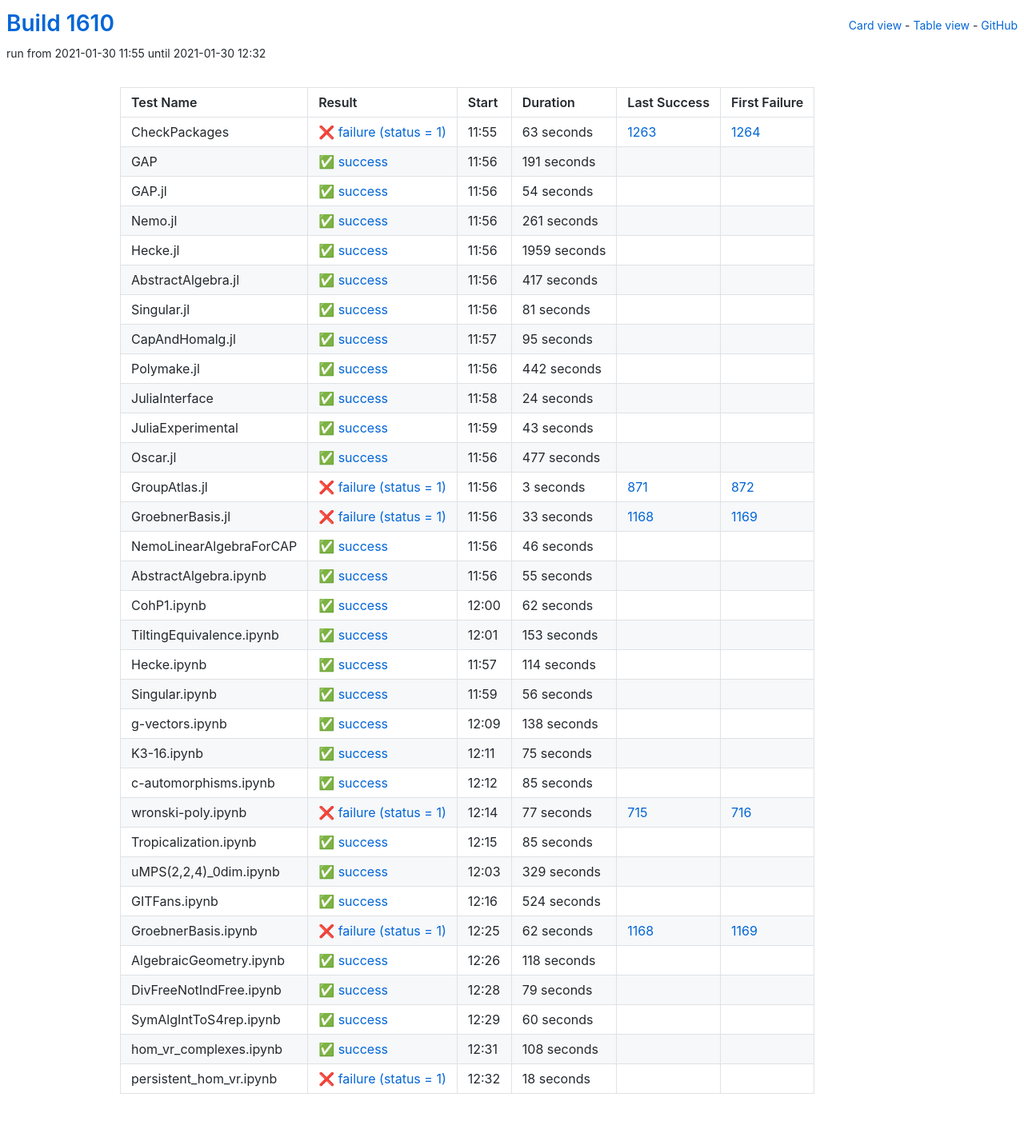
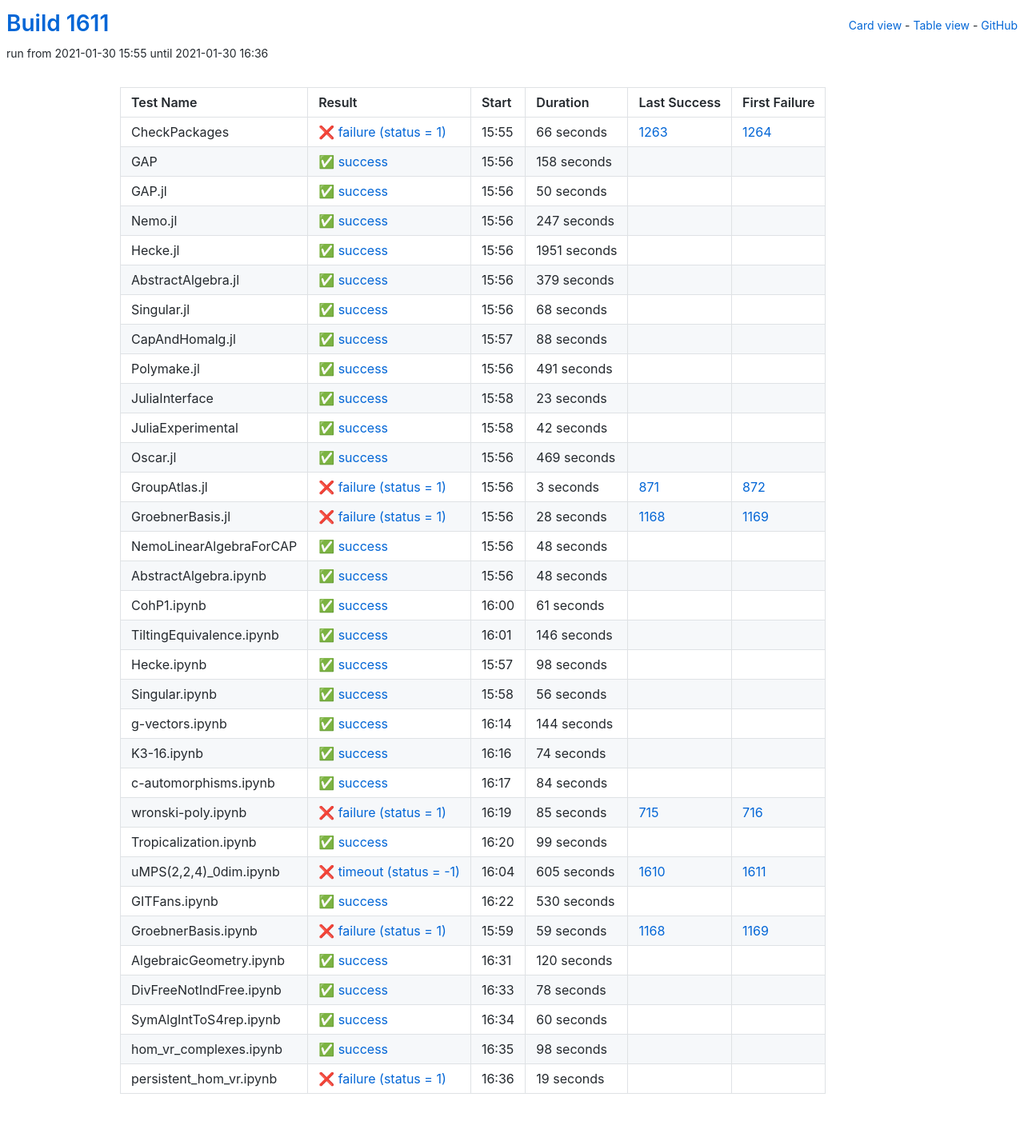
Before and after one commit to oscar-system/oscar-ci-status-stable, a Jekyll site: the page built from table.html, in a window 1280 px wide. Shown: the whole page at 80% size. Built offline with Jekyll 4.4.1, drawn with Linux system fonts in a browser that asks for light colours.

Commit message:
Build #1611

```diff
--- a/_data/ci.yml
+++ b/_data/ci.yml
@@ -1,6 +1,6 @@
 ---
-build: 1610
-build_url: https://oscarci.mathematik.uni-kl.de/job/oscar-stable/1610/
+build: 1611
+build_url: https://oscarci.mathematik.uni-kl.de/job/oscar-stable/1611/
 job: oscar-stable
 organization: oscar-system
 repo: oscar-ci-status-stable
@@ -8,152 +8,152 @@ repourl: https://github.com/oscar-system/oscar-ci-status-stable
 tests:
 - name: CheckPackages
   id: checkpackages
-  log: https://oscarci.mathematik.uni-kl.de/job/oscar-stable/1610/artifact/logs/build-1610/CheckPackages.log
-  start: 2021-01-30 11:55
+  log: https://oscarci.mathematik.uni-kl.de/job/oscar-stable/1611/artifact/logs/build-1611/CheckPackages.log
+  start: 2021-01-30 15:55
   success: false
   exitcode: 1
   status: failure
-  duration: 63
+  duration: 66
   last_success: 1263
   last_success_url: https://oscarci.mathematik.uni-kl.de/job/oscar-stable/1263/
   first_failure: 1264
   first_failure_url: https://oscarci.mathematik.uni-kl.de/job/oscar-stable/1264/
 - name: GAP
   id: gap
-  log: https://oscarci.mathematik.uni-kl.de/job/oscar-stable/1610/artifact/logs/build-1610/GAP.log
-  start: 2021-01-30 11:56
+  log: https://oscarci.mathematik.uni-kl.de/job/oscar-stable/1611/artifact/logs/build-1611/GAP.log
+  start: 2021-01-30 15:56
   success: true
   exitcode: 0
   status: success
-  duration: 191
+  duration: 158
   last_success: false
   last_success_url:
   first_failure: false
   first_failure_url:
 - name: GAP.jl
   id: gap-jl
-  log: https://oscarci.mathematik.uni-kl.de/job/oscar-stable/1610/artifact/logs/build-1610/GAP.jl.log
-  start: 2021-01-30 11:56
+  log: https://oscarci.mathematik.uni-kl.de/job/oscar-stable/1611/artifact/logs/build-1611/GAP.jl.log
+  start: 2021-01-30 15:56
   success: true
   exitcode: 0
   status: success
-  duration: 54
+  duration: 50
   last_success: false
   last_success_url:
   first_failure: false
   first_failure_url:
 - name: Nemo.jl
   id: nemo-jl
-  log: https://oscarci.mathematik.uni-kl.de/job/oscar-stable/1610/artifact/logs/build-1610/Nemo.jl.log
-  start: 2021-01-30 11:56
+  log: https://oscarci.mathematik.uni-kl.de/job/oscar-stable/1611/artifact/logs/build-1611/Nemo.jl.log
+  start: 2021-01-30 15:56
   success: true
   exitcode: 0
   status: success
-  duration: 261
+  duration: 247
   last_success: false
   last_success_url:
   first_failure: false
   first_failure_url:
 - name: Hecke.jl
   id: hecke-jl
-  log: https://oscarci.mathematik.uni-kl.de/job/oscar-stable/1610/artifact/logs/build-1610/Hecke.jl.log
-  start: 2021-01-30 11:56
+  log: https://oscarci.mathematik.uni-kl.de/job/oscar-stable/1611/artifact/logs/build-1611/Hecke.jl.log
+  start: 2021-01-30 15:56
   success: true
   exitcode: 0
   status: success
-  duration: 1959
+  duration: 1951
   last_success: false
   last_success_url:
   first_failure: false
   first_failure_url:
 - name: AbstractAlgebra.jl
   id: abstractalgebra-jl
-  log: https://oscarci.mathematik.uni-kl.de/job/oscar-stable/1610/artifact/logs/build-1610/AbstractAlgebra.jl.log
-  start: 2021-01-30 11:56
+  log: https://oscarci.mathematik.uni-kl.de/job/oscar-stable/1611/artifact/logs/build-1611/AbstractAlgebra.jl.log
+  start: 2021-01-30 15:56
   success: true
   exitcode: 0
   status: success
-  duration: 417
+  duration: 379
   last_success: false
   last_success_url:
   first_failure: false
   first_failure_url:
 - name: Singular.jl
   id: singular-jl
-  log: https://oscarci.mathematik.uni-kl.de/job/oscar-stable/1610/artifact/logs/build-1610/Singular.jl.log
-  start: 2021-01-30 11:56
+  log: https://oscarci.mathematik.uni-kl.de/job/oscar-stable/1611/artifact/logs/build-1611/Singular.jl.log
+  start: 2021-01-30 15:56
   success: true
   exitcode: 0
   status: success
-  duration: 81
+  duration: 68
   last_success: false
   last_success_url:
   first_failure: false
   first_failure_url:
 - name: CapAndHomalg.jl
   id: capandhomalg-jl
-  log: https://oscarci.mathematik.uni-kl.de/job/oscar-stable/1610/artifact/logs/build-1610/CapAndHomalg.jl.log
-  start: 2021-01-30 11:57
+  log: https://oscarci.mathematik.uni-kl.de/job/oscar-stable/1611/artifact/logs/build-1611/CapAndHomalg.jl.log
+  start: 2021-01-30 15:57
   success: true
   exitcode: 0
   status: success
-  duration: 95
+  duration: 88
   last_success: false
   last_success_url:
   first_failure: false
   first_failure_url:
 - name: Polymake.jl
   id: polymake-jl
-  log: https://oscarci.mathematik.uni-kl.de/job/oscar-stable/1610/artifact/logs/build-1610/Polymake.jl.log
-  start: 2021-01-30 11:56
+  log: https://oscarci.mathematik.uni-kl.de/job/oscar-stable/1611/artifact/logs/build-1611/Polymake.jl.log
+  start: 2021-01-30 15:56
   success: true
   exitcode: 0
   status: success
-  duration: 442
+  duration: 491
   last_success: false
   last_success_url:
   first_failure: false
   first_failure_url:
 - name: JuliaInterface
   id: juliainterface
-  log: https://oscarci.mathematik.uni-kl.de/job/oscar-stable/1610/artifact/logs/build-1610/JuliaInterface.log
-  start: 2021-01-30 11:58
+  log: https://oscarci.mathematik.uni-kl.de/job/oscar-stable/1611/artifact/logs/build-1611/JuliaInterface.log
+  start: 2021-01-30 15:58
   success: true
   exitcode: 0
   status: success
-  duration: 24
+  duration: 23
   last_success: false
   last_success_url:
   first_failure: false
   first_failure_url:
 - name: JuliaExperimental
   id: juliaexperimental
-  log: https://oscarci.mathematik.uni-kl.de/job/oscar-stable/1610/artifact/logs/build-1610/JuliaExperimental.log
-  start: 2021-01-30 11:59
+  log: https://oscarci.mathematik.uni-kl.de/job/oscar-stable/1611/artifact/logs/build-1611/JuliaExperimental.log
+  start: 2021-01-30 15:58
   success: true
   exitcode: 0
   status: success
-  duration: 43
+  duration: 42
   last_success: false
   last_success_url:
   first_failure: false
   first_failure_url:
 - name: Oscar.jl
   id: oscar-jl
-  log: https://oscarci.mathematik.uni-kl.de/job/oscar-stable/1610/artifact/logs/build-1610/Oscar.jl.log
-  start: 2021-01-30 11:56
+  log: https://oscarci.mathematik.uni-kl.de/job/oscar-stable/1611/artifact/logs/build-1611/Oscar.jl.log
+  start: 2021-01-30 15:56
   success: true
   exitcode: 0
   status: success
-  duration: 477
+  duration: 469
   last_success: false
   last_success_url:
   first_failure: false
   first_failure_url:
 - name: GroupAtlas.jl
   id: groupatlas-jl
-  log: https://oscarci.mathematik.uni-kl.de/job/oscar-stable/1610/artifact/logs/build-1610/GroupAtlas.jl.log
-  start: 2021-01-30 11:56
+  log: https://oscarci.mathematik.uni-kl.de/job/oscar-stable/1611/artifact/logs/build-1611/GroupAtlas.jl.log
+  start: 2021-01-30 15:56
   success: false
   exitcode: 1
   status: failure
@@ -164,80 +164,80 @@ tests:
   first_failure_url: https://oscarci.mathematik.uni-kl.de/job/oscar-stable/872/
 - name: GroebnerBasis.jl
   id: groebnerbasis-jl
-  log: https://oscarci.mathematik.uni-kl.de/job/oscar-stable/1610/artifact/logs/build-1610/GroebnerBasis.jl.log
-  start: 2021-01-30 11:56
+  log: https://oscarci.mathematik.uni-kl.de/job/oscar-stable/1611/artifact/logs/build-1611/GroebnerBasis.jl.log
+  start: 2021-01-30 15:56
   success: false
   exitcode: 1
   status: failure
-  duration: 33
+  duration: 28
   last_success: 1168
   last_success_url: https://oscarci.mathematik.uni-kl.de/job/oscar-stable/1168/
   first_failure: 1169
   first_failure_url: https://oscarci.mathematik.uni-kl.de/job/oscar-stable/1169/
 - name: NemoLinearAlgebraForCAP
   id: nemolinearalgebraforcap
-  log: https://oscarci.mathematik.uni-kl.de/job/oscar-stable/1610/artifact/logs/build-1610/NemoLinearAlgebraForCAP.log
-  start: 2021-01-30 11:56
+  log: https://oscarci.mathematik.uni-kl.de/job/oscar-stable/1611/artifact/logs/build-1611/NemoLinearAlgebraForCAP.log
+  start: 2021-01-30 15:56
   success: true
   exitcode: 0
   status: success
-  duration: 46
+  duration: 48
   last_success: false
   last_success_url:
   first_failure: false
   first_failure_url:
 - name: AbstractAlgebra.ipynb
   id: abstractalgebra-ipynb
-  log: https://oscarci.mathematik.uni-kl.de/job/oscar-stable/1610/artifact/logs/build-1610/AbstractAlgebra.ipynb.log
-  start: 2021-01-30 11:56
+  log: https://oscarci.mathematik.uni-kl.de/job/oscar-stable/1611/artifact/logs/build-1611/AbstractAlgebra.ipynb.log
+  start: 2021-01-30 15:56
   success: true
   exitcode: 0
   status: success
-  duration: 55
+  duration: 48
   last_success: false
   last_success_url:
   first_failure: false
   first_failure_url:
 - name: CohP1.ipynb
   id: cohp1-ipynb
-  log: https://oscarci.mathematik.uni-kl.de/job/oscar-stable/1610/artifact/logs/build-1610/CohP1.ipynb.log
-  start: 2021-01-30 12:00
+  log: https://oscarci.mathematik.uni-kl.de/job/oscar-stable/1611/artifact/logs/build-1611/CohP1.ipynb.log
+  start: 2021-01-30 16:00
   success: true
   exitcode: 0
   status: success
-  duration: 62
+  duration: 61
   last_success: false
   last_success_url:
   first_failure: false
   first_failure_url:
 - name: TiltingEquivalence.ipynb
   id: tiltingequivalence-ipynb
-  log: https://oscarci.mathematik.uni-kl.de/job/oscar-stable/1610/artifact/logs/build-1610/TiltingEquivalence.ipynb.log
-  start: 2021-01-30 12:01
+  log: https://oscarci.mathematik.uni-kl.de/job/oscar-stable/1611/artifact/logs/build-1611/TiltingEquivalence.ipynb.log
+  start: 2021-01-30 16:01
   success: true
   exitcode: 0
   status: success
-  duration: 153
+  duration: 146
   last_success: false
   last_success_url:
   first_failure: false
   first_failure_url:
 - name: Hecke.ipynb
   id: hecke-ipynb
-  log: https://oscarci.mathematik.uni-kl.de/job/oscar-stable/1610/artifact/logs/build-1610/Hecke.ipynb.log
-  start: 2021-01-30 11:57
+  log: https://oscarci.mathematik.uni-kl.de/job/oscar-stable/1611/artifact/logs/build-1611/Hecke.ipynb.log
+  start: 2021-01-30 15:57
   success: true
   exitcode: 0
   status: success
-  duration: 114
+  duration: 98
   last_success: false
   last_success_url:
   first_failure: false
   first_failure_url:
 - name: Singular.ipynb
   id: singular-ipynb
-  log: https://oscarci.mathematik.uni-kl.de/job/oscar-stable/1610/artifact/logs/build-1610/Singular.ipynb.log
-  start: 2021-01-30 11:59
+  log: https://oscarci.mathematik.uni-kl.de/job/oscar-stable/1611/artifact/logs/build-1611/Singular.ipynb.log
+  start: 2021-01-30 15:58
   success: true
   exitcode: 0
   status: success
@@ -248,128 +248,128 @@ tests:
   first_failure_url:
 - name: g-vectors.ipynb
   id: g-vectors-ipynb
-  log: https://oscarci.mathematik.uni-kl.de/job/oscar-stable/1610/artifact/logs/build-1610/g-vectors.ipynb.log
-  start: 2021-01-30 12:09
+  log: https://oscarci.mathematik.uni-kl.de/job/oscar-stable/1611/artifact/logs/build-1611/g-vectors.ipynb.log
+  start: 2021-01-30 16:14
   success: true
   exitcode: 0
   status: success
-  duration: 138
+  duration: 144
   last_success: false
   last_success_url:
   first_failure: false
   first_failure_url:
 - name: K3-16.ipynb
   id: k3-16-ipynb
-  log: https://oscarci.mathematik.uni-kl.de/job/oscar-stable/1610/artifact/logs/build-1610/K3-16.ipynb.log
-  start: 2021-01-30 12:11
+  log: https://oscarci.mathematik.uni-kl.de/job/oscar-stable/1611/artifact/logs/build-1611/K3-16.ipynb.log
+  start: 2021-01-30 16:16
   success: true
   exitcode: 0
   status: success
-  duration: 75
+  duration: 74
   last_success: false
   last_success_url:
   first_failure: false
   first_failure_url:
 - name: c-automorphisms.ipynb
   id: c-automorphisms-ipynb
-  log: https://oscarci.mathematik.uni-kl.de/job/oscar-stable/1610/artifact/logs/build-1610/c-automorphisms.ipynb.log
-  start: 2021-01-30 12:12
+  log: https://oscarci.mathematik.uni-kl.de/job/oscar-stable/1611/artifact/logs/build-1611/c-automorphisms.ipynb.log
+  start: 2021-01-30 16:17
   success: true
   exitcode: 0
   status: success
-  duration: 85
+  duration: 84
   last_success: false
   last_success_url:
   first_failure: false
   first_failure_url:
 - name: wronski-poly.ipynb
   id: wronski-poly-ipynb
-  log: https://oscarci.mathematik.uni-kl.de/job/oscar-stable/1610/artifact/logs/build-1610/wronski-poly.ipynb.log
-  start: 2021-01-30 12:14
+  log: https://oscarci.mathematik.uni-kl.de/job/oscar-stable/1611/artifact/logs/build-1611/wronski-poly.ipynb.log
+  start: 2021-01-30 16:19
   success: false
   exitcode: 1
   status: failure
-  duration: 77
+  duration: 85
   last_success: 715
   last_success_url: https://oscarci.mathematik.uni-kl.de/job/oscar-stable/715/
   first_failure: 716
   first_failure_url: https://oscarci.mathematik.uni-kl.de/job/oscar-stable/716/
 - name: Tropicalization.ipynb
   id: tropicalization-ipynb
-  log: https://oscarci.mathematik.uni-kl.de/job/oscar-stable/1610/artifact/logs/build-1610/Tropicalization.ipynb.log
-  start: 2021-01-30 12:15
+  log: https://oscarci.mathematik.uni-kl.de/job/oscar-stable/1611/artifact/logs/build-1611/Tropicalization.ipynb.log
+  start: 2021-01-30 16:20
   success: true
   exitcode: 0
   status: success
-  duration: 85
+  duration: 99
   last_success: false
   last_success_url:
   first_failure: false
   first_failure_url:
 - name: uMPS(2,2,4)_0dim.ipynb
   id: umps-2-2-4-0dim-ipynb
-  log: https://oscarci.mathematik.uni-kl.de/job/oscar-stable/1610/artifact/logs/build-1610/uMPS-2-2-4-_0dim.ipynb.log
-  start: 2021-01-30 12:03
+  log: https://oscarci.mathematik.uni-kl.de/job/oscar-stable/1611/artifact/logs/build-1611/uMPS-2-2-4-_0dim.ipynb.log
+  start: 2021-01-30 16:04
+  success: false
+  exitcode: -1
+  status: timeout
+  duration: 605
+  last_success: 1610
+  last_success_url: https://oscarci.mathematik.uni-kl.de/job/oscar-stable/1610/
+  first_failure: 1611
+  first_failure_url: https://oscarci.mathematik.uni-kl.de/job/oscar-stable/1611/
+- name: GITFans.ipynb
+  id: gitfans-ipynb
+  log: https://oscarci.mathematik.uni-kl.de/job/oscar-stable/1611/artifact/logs/build-1611/GITFans.ipynb.log
+  start: 2021-01-30 16:22
   success: true
   exitcode: 0
   status: success
-  duration: 329
-  last_success: false
-  last_success_url:
-  first_failure: false
-  first_failure_url:
-- name: GITFans.ipynb
-  id: gitfans-ipynb
-  log: https://oscarci.mathematik.uni-kl.de/job/oscar-stable/1610/artifact/logs/build-1610/GITFans.ipynb.log
-  start: 2021-01-30 12:16
-  success: true
-  exitcode: 0
-  status: success
-  duration: 524
+  duration: 530
   last_success: false
   last_success_url:
   first_failure: false
   first_failure_url:
 - name: GroebnerBasis.ipynb
   id: groebnerbasis-ipynb
-  log: https://oscarci.mathematik.uni-kl.de/job/oscar-stable/1610/artifact/logs/build-1610/GroebnerBasis.ipynb.log
-  start: 2021-01-30 12:25
+  log: https://oscarci.mathematik.uni-kl.de/job/oscar-stable/1611/artifact/logs/build-1611/GroebnerBasis.ipynb.log
+  start: 2021-01-30 15:59
   success: false
   exitcode: 1
   status: failure
-  duration: 62
+  duration: 59
   last_success: 1168
   last_success_url: https://oscarci.mathematik.uni-kl.de/job/oscar-stable/1168/
   first_failure: 1169
   first_failure_url: https://oscarci.mathematik.uni-kl.de/job/oscar-stable/1169/
 - name: AlgebraicGeometry.ipynb
   id: algebraicgeometry-ipynb
-  log: https://oscarci.mathematik.uni-kl.de/job/oscar-stable/1610/artifact/logs/build-1610/AlgebraicGeometry.ipynb.log
-  start: 2021-01-30 12:26
+  log: https://oscarci.mathematik.uni-kl.de/job/oscar-stable/1611/artifact/logs/build-1611/AlgebraicGeometry.ipynb.log
+  start: 2021-01-30 16:31
   success: true
   exitcode: 0
   status: success
-  duration: 118
+  duration: 120
   last_success: false
   last_success_url:
   first_failure: false
   first_failure_url:
 - name: DivFreeNotIndFree.ipynb
   id: divfreenotindfree-ipynb
-  log: https://oscarci.mathematik.uni-kl.de/job/oscar-stable/1610/artifact/logs/build-1610/DivFreeNotIndFree.ipynb.log
-  start: 2021-01-30 12:28
+  log: https://oscarci.mathematik.uni-kl.de/job/oscar-stable/1611/artifact/logs/build-1611/DivFreeNotIndFree.ipynb.log
+  start: 2021-01-30 16:33
   success: true
   exitcode: 0
   status: success
-  duration: 79
+  duration: 78
   last_success: false
   last_success_url:
   first_failure: false
   first_failure_url:
 - name: SymAlgIntToS4rep.ipynb
   id: symalginttos4rep-ipynb
-  log: https://oscarci.mathematik.uni-kl.de/job/oscar-stable/1610/artifact/logs/build-1610/SymAlgIntToS4rep.ipynb.log
-  start: 2021-01-30 12:29
+  log: https://oscarci.mathematik.uni-kl.de/job/oscar-stable/1611/artifact/logs/build-1611/SymAlgIntToS4rep.ipynb.log
+  start: 2021-01-30 16:34
   success: true
   exitcode: 0
   status: success
@@ -380,24 +380,24 @@ tests:
   first_failure_url:
 - name: hom_vr_complexes.ipynb
   id: hom-vr-complexes-ipynb
-  log: https://oscarci.mathematik.uni-kl.de/job/oscar-stable/1610/artifact/logs/build-1610/hom_vr_complexes.ipynb.log
-  start: 2021-01-30 12:31
+  log: https://oscarci.mathematik.uni-kl.de/job/oscar-stable/1611/artifact/logs/build-1611/hom_vr_complexes.ipynb.log
+  start: 2021-01-30 16:35
   success: true
   exitcode: 0
   status: success
-  duration: 108
+  duration: 98
   last_success: false
   last_success_url:
   first_failure: false
   first_failure_url:
 - name: persistent_hom_vr.ipynb
   id: persistent-hom-vr-ipynb
-  log: https://oscarci.mathematik.uni-kl.de/job/oscar-stable/1610/artifact/logs/build-1610/persistent_hom_vr.ipynb.log
-  start: 2021-01-30 12:32
+  log: https://oscarci.mathematik.uni-kl.de/job/oscar-stable/1611/artifact/logs/build-1611/persistent_hom_vr.ipynb.log
+  start: 2021-01-30 16:36
   success: false
   exitcode: 1
   status: failure
-  duration: 18
+  duration: 19
   last_success: false
   last_success_url:
   first_failure: false
```
Also changed, not shown: README.md.
